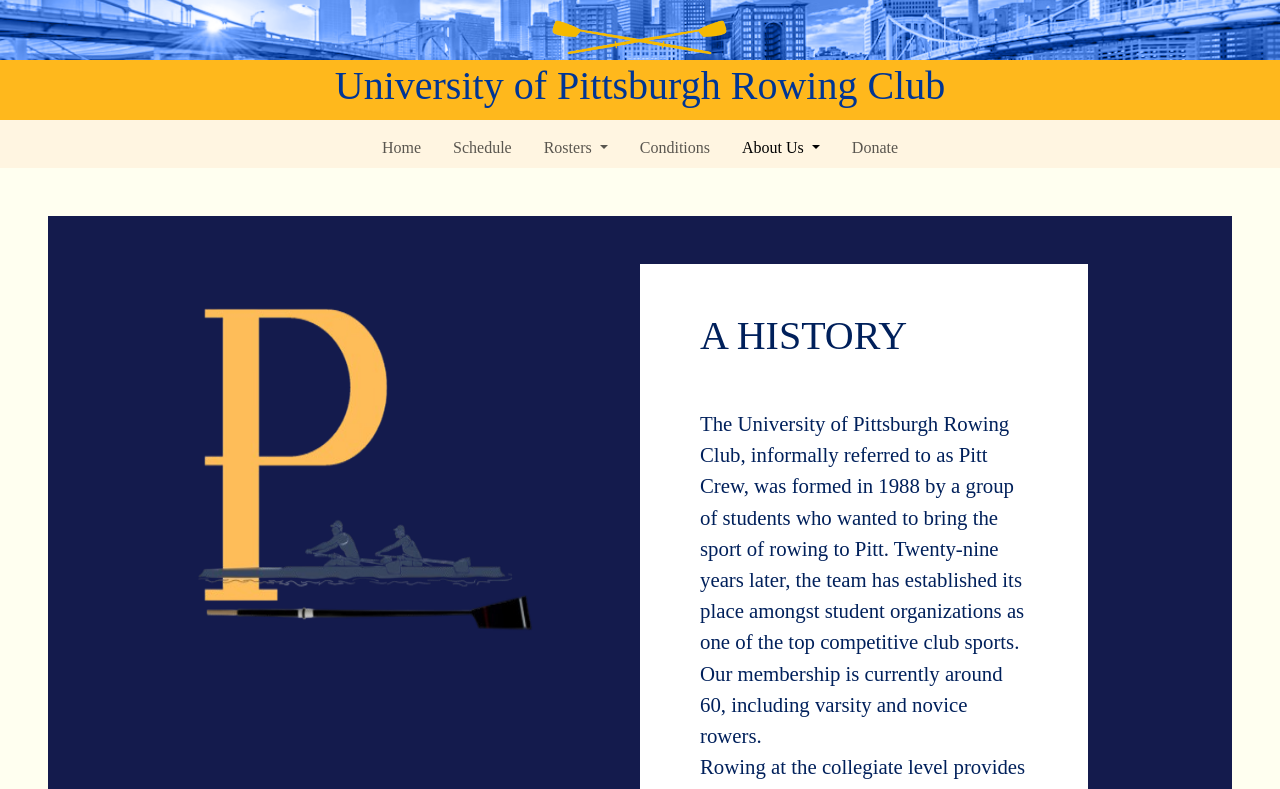
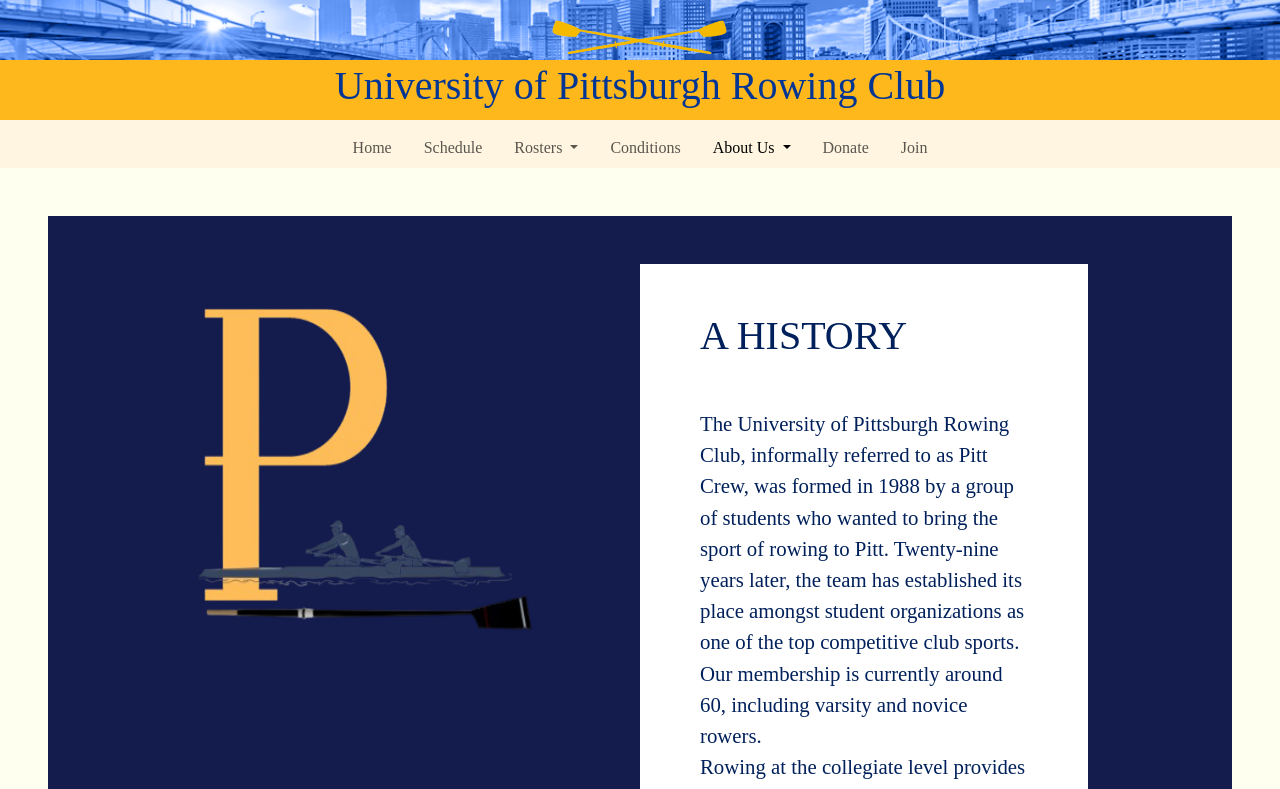
Before and after one commit to ivanPuri/PittRowing-Website, a plain HTML site: page aboutUs.html in a window 1280 px wide. Shown: the top 789 px of the page. Drawn offline with nearby package versions, Linux system fonts and the light colour scheme; a web font is replaced by a local one.

Commit message:
Added join page for 2025 novice recruitment

```diff
--- a/aboutUs.html
+++ b/aboutUs.html
@@ -106,6 +106,9 @@
                       <li class="nav-item px-2">
                         <a class="nav-link" href="https://securelb.imodules.com/s/1729/18/form-giving.aspx?appealcode=2400STUROW&bledit=1&cid=1615&dids=17061&gid=2&pgid=785&sid=1729&sort=1" target="_blank">Donate</a>
                       </li>
+                      <li class="nav-item px-2">
+                        <a class="nav-link" href="https://docs.google.com/forms/d/e/1FAIpQLSdv7Sf3PHxgKAmlBK2II34ls1b-lUi5eWec-wyermpxqoR-Qw/viewform?usp=sf_link" target="_blank">Join</a>
+                      </li>
                     </ul>
                   </div>
                 </div>
```
Also changed, not shown: NmenRoster.html (+3 -0 lines), NwomenRoster.html (+3 -0 lines), VmenRoster.html (+3 -0 lines), VwomenRoster.html (+3 -0 lines), coaches.html (+3 -0 lines), conditions.html (+3 -0 lines), main.html (+1 -1 lines), schedule.html (+3 -0 lines).
